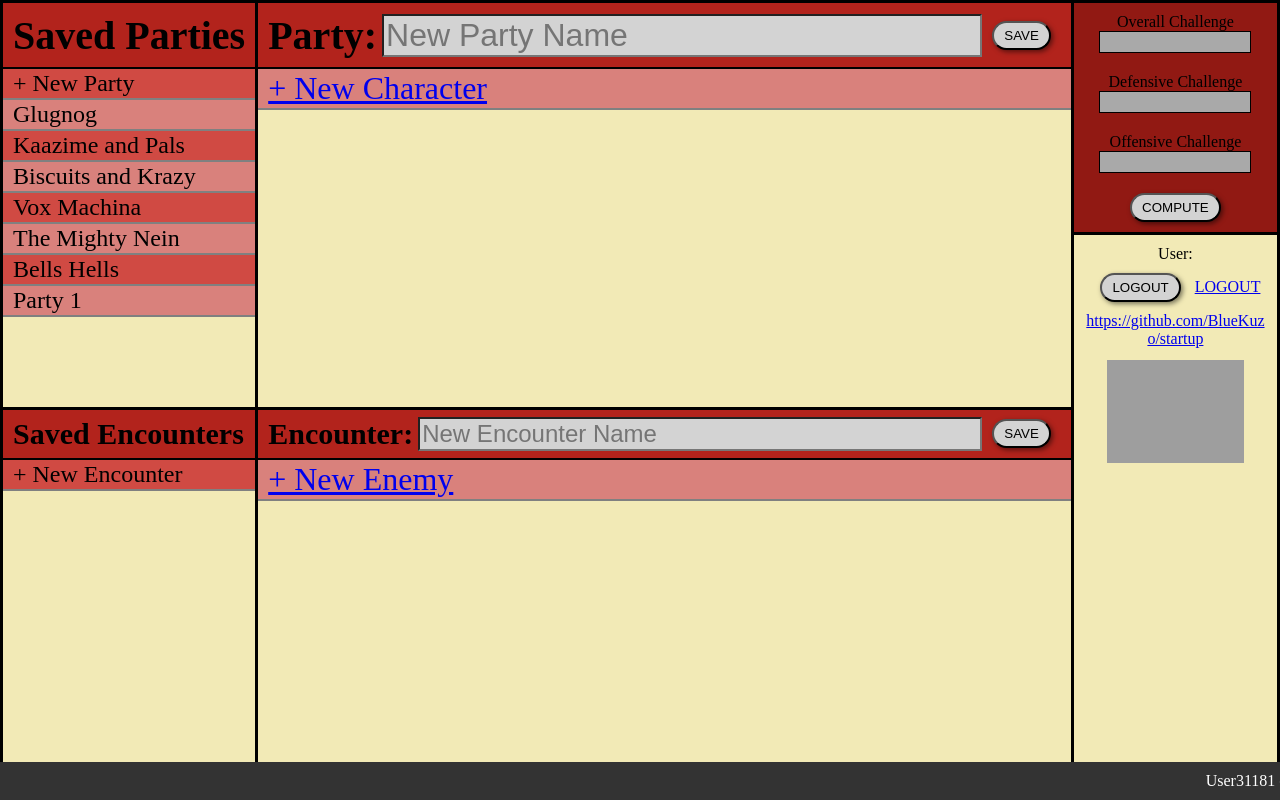
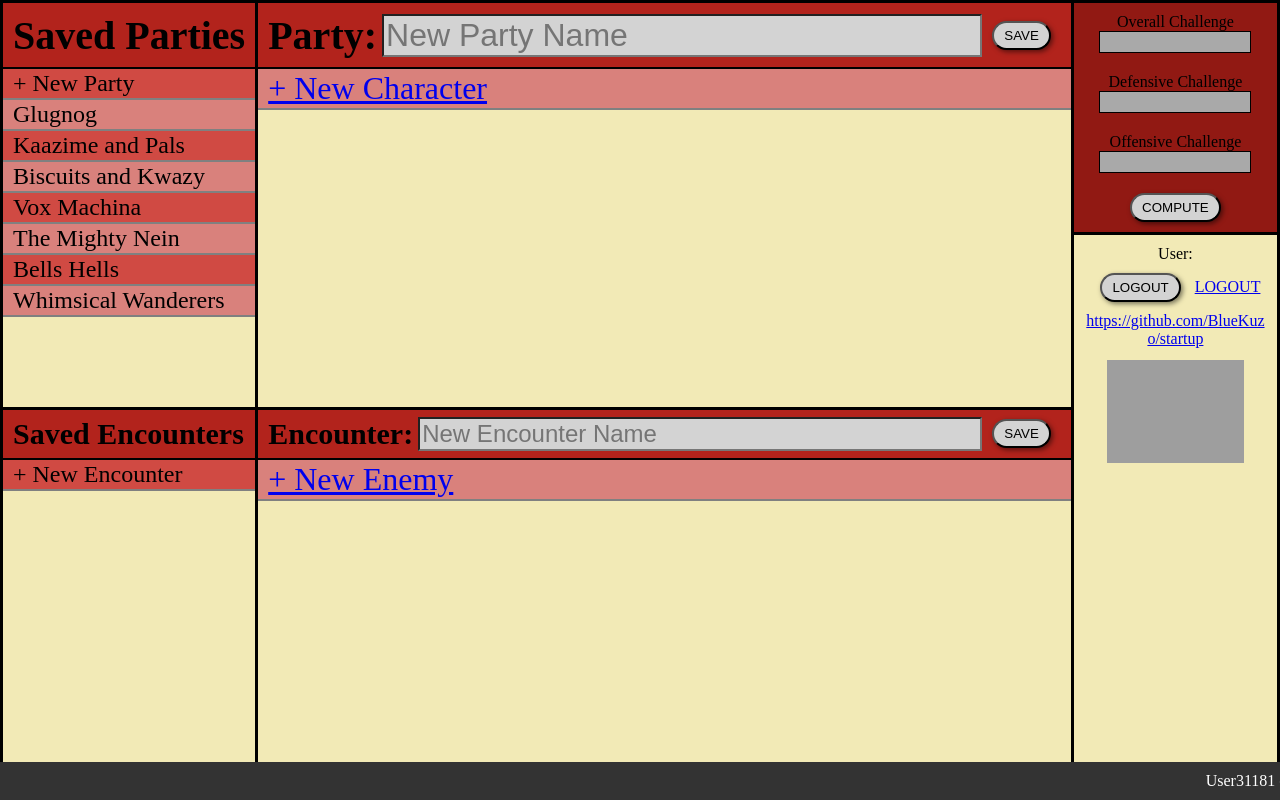
Before and after one commit to BlueKuzo/startup, a plain HTML site: page html/EncounterCreatorMain.html in a window 1280 px wide. Drawn offline with Linux system fonts and the light colour scheme; grey boxes are pictures that could not be loaded.

Commit message:
Create js for loading saved parties.

```diff
--- a/html/EncounterCreatorMain.html
+++ b/html/EncounterCreatorMain.html
@@ -4,6 +4,7 @@
         <meta name="viewport" content="width=device-width, initial-scale=1.0">
         <title>Encounter Creator</title>
         <link rel="stylesheet" href="../css/EncounterCreatorMain.css">
+        <script src="../javascript/EncounterCreatorMain.js" defer></script>
     </head>
 
     <body>
@@ -13,15 +14,7 @@
                     <h> Saved Parties </h>
                 </h1>
                 <div id="partiesList" class="list">
-                    <p id="newParty" class="new"> + New Party </p>
                     <!-- List of saved parties will be dynamically added here -->
-                    <p> Glugnog </p>
-                    <p> Kaazime and Pals </p>
-                    <p> Biscuits and Krazy </p>
-                    <p> Vox Machina </p>
-                    <p> The Mighty Nein </p>
-                    <p> Bells Hells </p>
-                    <p> Party 1 </p>
                 </div>
 
                 <h2>
--- /dev/null
+++ b/javascript/EncounterCreatorMain.js
@@ -0,0 +1,42 @@
+document.addEventListener("DOMContentLoaded", function() {
+    // Fetch parties data and generate HTML for the list
+    generatePartyList(fetchParties());
+});
+
+function fetchParties() {
+    // Dummy party data
+    const parties = [
+        "Glugnog",
+        "Kaazime and Pals",
+        "Biscuits and Kwazy",
+        "Vox Machina",
+        "The Mighty Nein",
+        "Bells Hells",
+        "Whimsical Wanderers"
+    ];
+
+    return parties;
+}
+
+// Function to generate HTML for party list
+function generatePartyList(parties) {
+    const partiesList = document.getElementById("partiesList");
+
+    // Clear existing list
+    partiesList.innerHTML = "";
+
+    // Generate HTML to add a new party
+    partiesList.appendChild(addPartyToList("+ New Party"));
+
+    // Generate HTML for each party
+    parties.forEach(party => {
+        partiesList.appendChild(addPartyToList(party));
+    });
+}
+
+function addPartyToList(name){
+    const partyElement = document.createElement("p");
+    partyElement.textContent = name;
+
+    return partyElement;
+}
```
